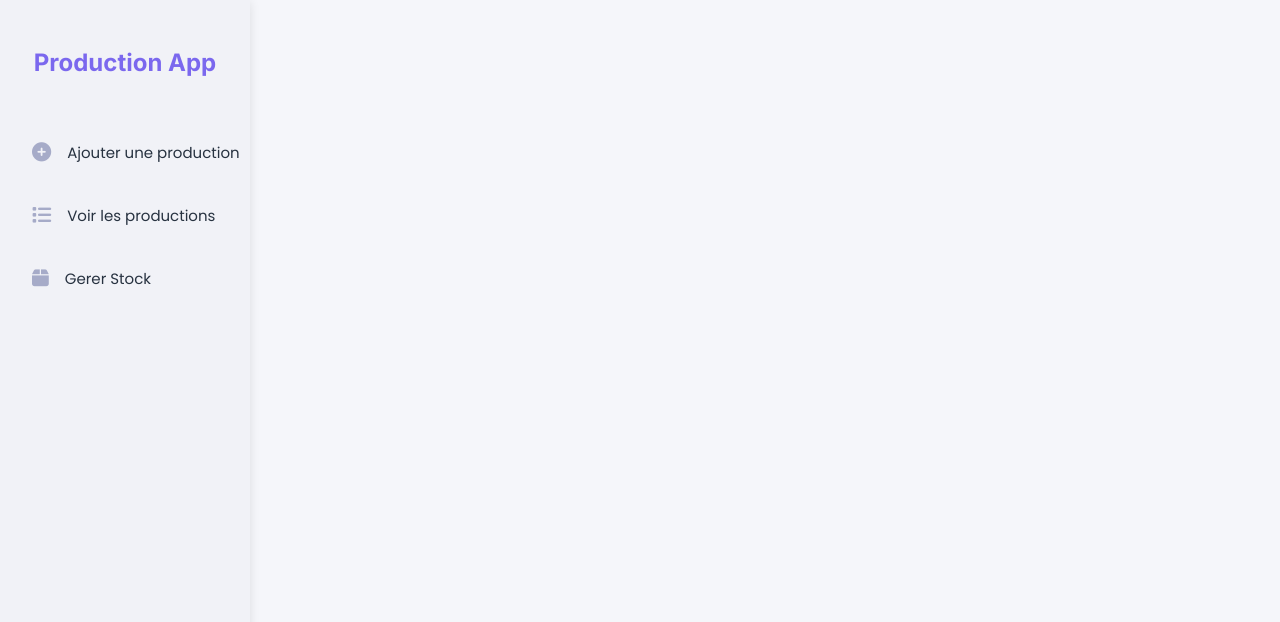
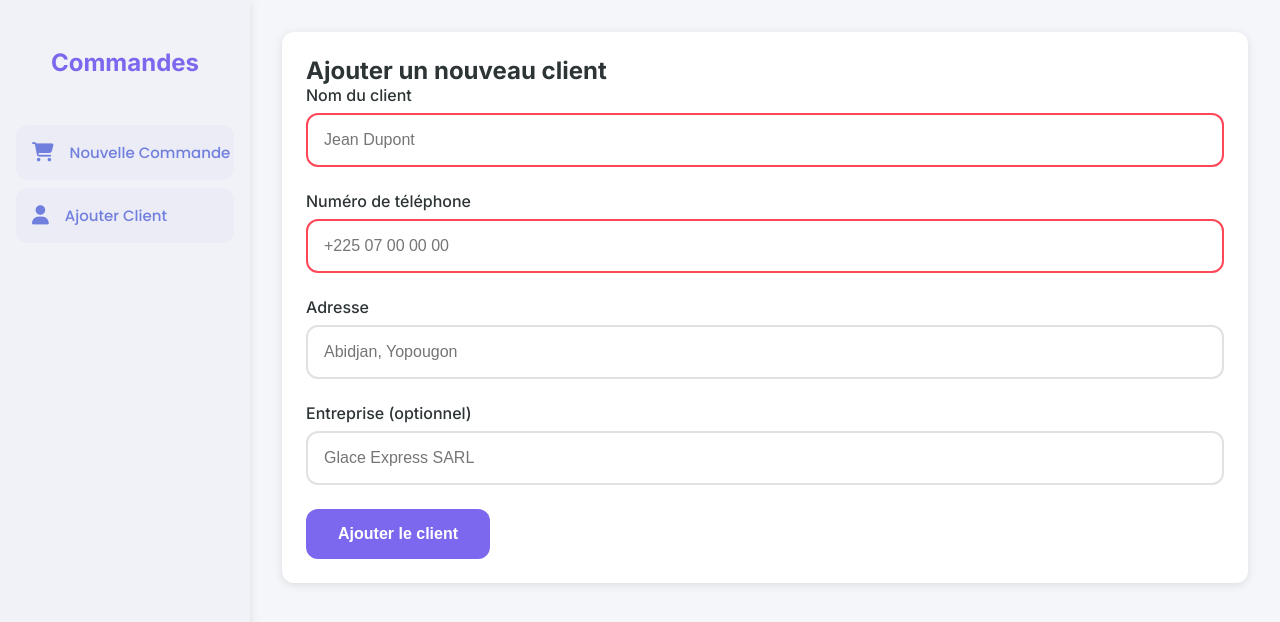
Before and after one commit to SanadMakhlouf/Ecailles_glace, a React (Create React App) app: page /commande/clients in a window 1280 px wide. Shown: the top 622 px of the page. Built offline with nearby package versions, Linux system fonts and the light colour scheme.

Commit message:
Rajout section commande et page Home avec sideBar dynamique

```diff
--- a/src/App.jsx
+++ b/src/App.jsx
@@ -1,36 +1,49 @@
 import React from "react";
-import {
-  BrowserRouter as Router,
-  Routes,
-  Route,
-  Navigate,
-} from "react-router-dom";
+import { BrowserRouter as Router, Routes, Route, useLocation } from "react-router-dom";
 import Sidebar from "./components/Sidebar";
+import Home from "./components/Home";
 import AddProduction from "./components/AddProduction";
 import ViewProductions from "./components/ViewProductions";
 import AddStock from "./components/AddStock";
+import OrderPage from "./components/OrderPage";
+import AddClient from "./components/AddClient";
 import "./styles/App.css";
 
-function App() {
+// Wrapper pour utiliser useLocation avec Router
+const AppWrapper = () => {
+  const location = useLocation();
+
+  // On n'affiche la sidebar que si on est dans une page production ou commande
+  const showSidebar =
+    location.pathname.startsWith("/production") ||
+    location.pathname.startsWith("/commande");
+
   return (
-    <Router>
     <div className="app">
-        <Sidebar />
+      {showSidebar && <Sidebar />}
       <main className="main-content">
         <Routes>
-            {/* Redirection de la racine vers /add-production */}
-            <Route
-              path="/ajouter-stock"
-              element={<Navigate to="/AddStcok" replace />}
-            />
-            <Route path="/add-production" element={<AddProduction />} />
-            <Route path="/view-productions" element={<ViewProductions />} />
-            <Route path="/add-stock" element={<AddStock />} />
+          <Route path="/" element={<Home />} />
+
+          {/* Routes Production */}
+          <Route path="/production" element={<AddProduction />} />
+          <Route path="/production/add-production" element={<AddProduction />} />
+          <Route path="/production/view-productions" element={<ViewProductions />} />
+          <Route path="/production/add-stock" element={<AddStock />} />
+
+          {/* Routes Commande */}
+          <Route path="/commande" element={<OrderPage />} />
+          <Route path="/commande/clients" element={<AddClient />} />
         </Routes>
       </main>
     </div>
+  );
+};
+
+const App = () => (
+  <Router>
+    <AppWrapper />
   </Router>
 );
-}
 
 export default App;
--- /dev/null
+++ b/src/components/AddClient.jsx
@@ -0,0 +1,85 @@
+import React, { useState } from "react";
+
+const AddClient = () => {
+  const [clientData, setClientData] = useState({
+    nom: "",
+    telephone: "",
+    adresse: "",
+    entreprise: "",
+  });
+
+  const handleChange = (e) => {
+    const { name, value } = e.target;
+    setClientData((prev) => ({
+      ...prev,
+      [name]: value,
+    }));
+  };
+
+  const handleSubmit = (e) => {
+    e.preventDefault();
+    console.log("Client ajouté :", clientData);
+    // TODO: envoyer les données à l'API ou base de données
+    alert("Client ajouté avec succès !");
+    setClientData({ nom: "", telephone: "", adresse: "", entreprise: "" });
+  };
+
+  return (
+    <div className="card">
+      <h2>Ajouter un nouveau client</h2>
+      <form onSubmit={handleSubmit}>
+        <div className="form-group">
+          <label>Nom du client</label>
+          <input
+            type="text"
+            name="nom"
+            value={clientData.nom}
+            onChange={handleChange}
+            required
+            placeholder="Jean Dupont"
+          />
+        </div>
+
+        <div className="form-group">
+          <label>Numéro de téléphone</label>
+          <input
+            type="tel"
+            name="telephone"
+            value={clientData.telephone}
+            onChange={handleChange}
+            required
+            placeholder="+225 07 00 00 00"
+          />
+        </div>
+
+        <div className="form-group">
+          <label>Adresse</label>
+          <input
+            type="text"
+            name="adresse"
+            value={clientData.adresse}
+            onChange={handleChange}
+            placeholder="Abidjan, Yopougon"
+          />
+        </div>
+
+        <div className="form-group">
+          <label>Entreprise (optionnel)</label>
+          <input
+            type="text"
+            name="entreprise"
+            value={clientData.entreprise}
+            onChange={handleChange}
+            placeholder="Glace Express SARL"
+          />
+        </div>
+
+        <button type="submit" className="button">
+          Ajouter le client
+        </button>
+      </form>
+    </div>
+  );
+};
+
+export default AddClient;
--- /dev/null
+++ b/src/components/Home.jsx
@@ -0,0 +1,30 @@
+import React from "react";
+import { useNavigate } from "react-router-dom";
+import "../styles/App.css";
+
+const Home = () => {
+  const navigate = useNavigate();
+
+  const handleSectionClick = (section) => {
+    localStorage.setItem("activeSection", section);
+    navigate(section === "production" ? "/production" : "/commande");
+  };
+
+  return (
+    <div className="main-content">
+      <div className="card" style={{ textAlign: "center" }}>
+        <h1>Bienvenue dans l'application de gestion</h1>
+        <p>Choisissez une section :</p>
+        <button className="button" onClick={() => handleSectionClick("production")}>
+          Accéder à la Production
+        </button>
+        <span style={{ margin: "0 1rem" }}></span>
+        <button className="button" onClick={() => handleSectionClick("commande")}>
+          Accéder aux Commandes
+        </button>
+      </div>
+    </div>
+  );
+};
+
+export default Home;
--- /dev/null
+++ b/src/components/OrderPage.jsx
@@ -0,0 +1,101 @@
+import React, { useState } from "react";
+
+const OrderPage = () => {
+  const [commande, setCommande] = useState({
+    clientNom: "",
+    telephone: "",
+    quantite: "",
+    date: "",
+  });
+
+  const handleChange = (e) => {
+    const { name, value } = e.target;
+    setCommande((prev) => ({
+      ...prev,
+      [name]: value,
+    }));
+  };
+
+  const handleSubmit = (e) => {
+    e.preventDefault();
+    // Logique d'enregistrement
+    console.log("Commande enregistrée :", commande);
+    alert("Commande enregistrée !");
+    setCommande({
+      clientNom: "",
+      telephone: "",
+      quantite: "",
+      date: "",
+    });
+  };
+
+  return (
+    <div className="add-production">
+      <div className="card">
+        <h2>Nouvelle Commande</h2>
+        <form onSubmit={handleSubmit}>
+          <div className="form-row">
+            <div className="form-group">
+              <label htmlFor="clientNom">Nom du client</label>
+              <input
+                type="text"
+                id="clientNom"
+                name="clientNom"
+                value={commande.clientNom}
+                onChange={handleChange}
+                required
+              />
+            </div>
+
+            <div className="form-group">
+              <label htmlFor="telephone">Téléphone</label>
+              <input
+                type="tel"
+                id="telephone"
+                name="telephone"
+                value={commande.telephone}
+                onChange={handleChange}
+                required
+              />
+            </div>
+          </div>
+
+          <div className="form-row">
+            <div className="form-group">
+              <label htmlFor="quantite">Quantité (kg)</label>
+              <input
+                type="number"
+                id="quantite"
+                name="quantite"
+                min="0"
+                value={commande.quantite}
+                onChange={handleChange}
+                required
+              />
+            </div>
+
+            <div className="form-group">
+              <label htmlFor="date">Date</label>
+              <input
+                type="date"
+                id="date"
+                name="date"
+                value={commande.date}
+                onChange={handleChange}
+                required
+              />
+            </div>
+          </div>
+
+          <div className="form-actions">
+            <button type="submit" className="button">
+              Enregistrer la commande
+            </button>
+          </div>
+        </form>
+      </div>
+    </div>
+  );
+};
+
+export default OrderPage;
--- a/src/components/Sidebar.jsx
+++ b/src/components/Sidebar.jsx
@@ -1,45 +1,66 @@
-import React from "react";
-import { NavLink } from "react-router-dom";
+import React, { useEffect, useState } from "react";
+import { NavLink, useLocation } from "react-router-dom";
 import "../styles/Sidebar.css";
 
 const Sidebar = () => {
+  const [section, setSection] = useState("production");
+  const location = useLocation();
+
+  useEffect(() => {
+    const stored = localStorage.getItem("activeSection");
+    if (stored) {
+      setSection(stored);
+    } else {
+      // Déduire à partir de l'URL si non défini
+      if (location.pathname.startsWith("/commande")) {
+        setSection("commande");
+      } else {
+        setSection("production");
+      }
+    }
+  }, [location]);
+
+  const renderLinks = () => {
+    if (section === "commande") {
+      return (
+        <>
+          <NavLink to="/commande" className={({ isActive }) => isActive ? "nav-link active" : "nav-link"}>
+            <i className="fas fa-shopping-cart"></i>
+            Nouvelle Commande
+          </NavLink>
+          <NavLink to="/commande/clients" className={({ isActive }) => isActive ? "nav-link active" : "nav-link"}>
+            <i className="fas fa-user"></i>
+            Ajouter Client
+          </NavLink>
+        </>
+      );
+    }
+
+    // Par défaut : production
+    return (
+      <>
+        <NavLink to="/production/add-production" className={({ isActive }) => isActive ? "nav-link active" : "nav-link"}>
+          <i className="fas fa-plus-circle"></i>
+          Ajouter Production
+        </NavLink>
+        <NavLink to="/production/view-productions" className={({ isActive }) => isActive ? "nav-link active" : "nav-link"}>
+          <i className="fas fa-list"></i>
+          Voir Productions
+        </NavLink>
+        <NavLink to="/production/add-stock" className={({ isActive }) => isActive ? "nav-link active" : "nav-link"}>
+          <i className="fas fa-box"></i>
+          Gérer Stock
+        </NavLink>
+      </>
+    );
+  };
+
   return (
     <div className="sidebar">
       <div className="logo">
-        <h2>Production App</h2>
+        <h2>{section === "commande" ? "Commandes" : "Production"}</h2>
       </div>
-      <nav className="nav-menu">
-        <NavLink
-          to="/addStock"
-          className={({ isActive }) =>
-            isActive ? "nav-link active" : "nav-link"
-          }
-          end
-        >
-          <i className="fas fa-plus-circle"></i>
-          Ajouter une production
-        </NavLink>
-        <NavLink
-          to="/view-productions"
-          className={({ isActive }) =>
-            isActive ? "nav-link active" : "nav-link"
-          }
-          end
-        >
-          <i className="fas fa-list"></i>
-          Voir les productions
-        </NavLink>
-        <NavLink
-          to="/add-stock"
-          className={({ isActive }) =>
-            isActive ? "nav-link active" : "nav-link"
-          }
-          end
-        >
-          <i className="fas fa-box"></i>
-          Gerer Stock
-        </NavLink>
-      </nav>
+      <nav className="nav-menu">{renderLinks()}</nav>
     </div>
   );
 };
```
Lines whose indentation alone changed are shown as unchanged.
